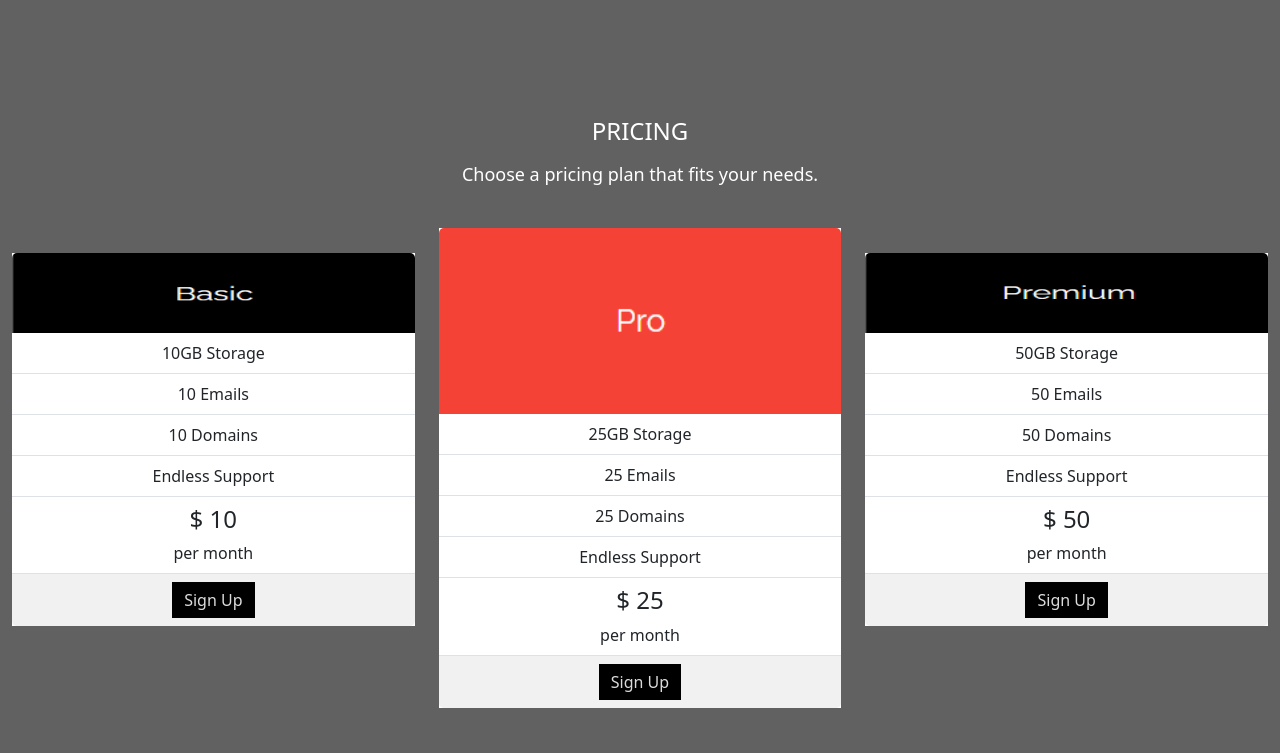
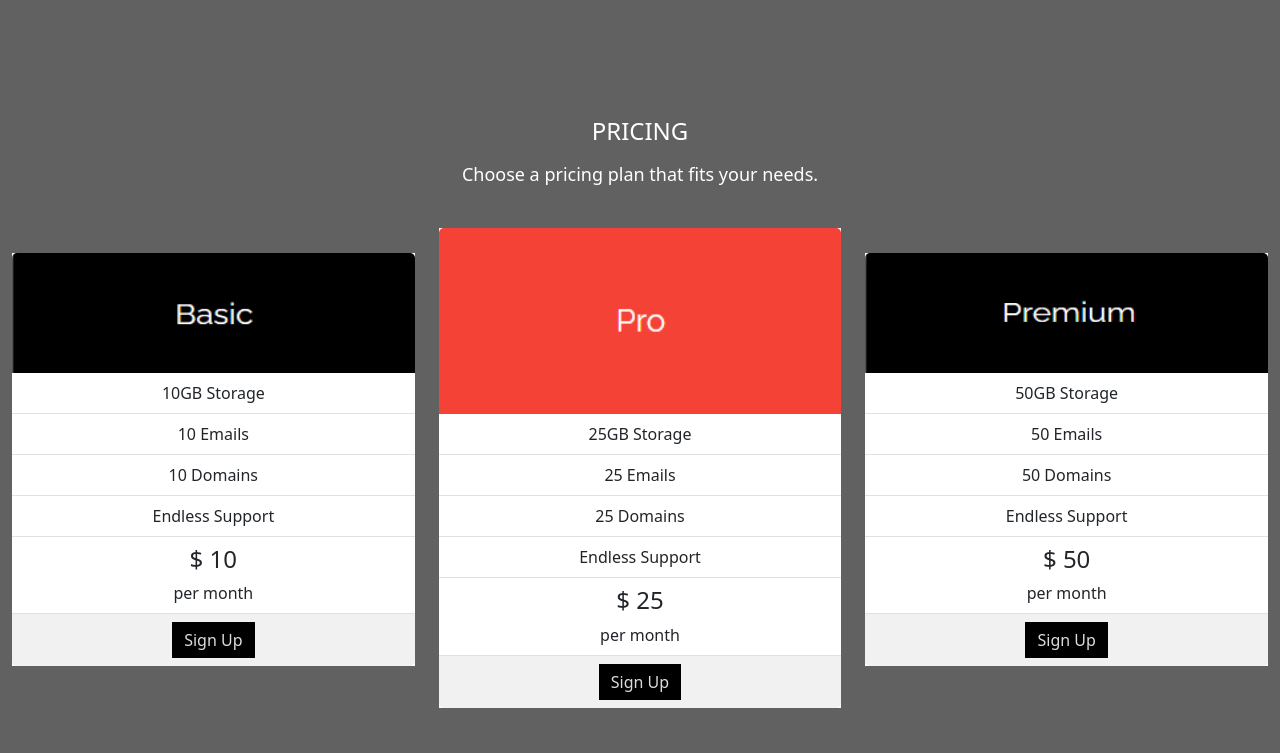
Before and after one commit to yassinrady/company-project, a plain HTML site: page index.html in a window 1280 px wide. Shown: the part 3868-4621 px from the top of the page. Drawn offline with Linux system fonts and the light colour scheme.

Commit message:
Update style.css

```diff
--- a/css/style.css
+++ b/css/style.css
@@ -308,7 +308,5 @@ input{
 }
 .container3 img{
     width: 90%;
+    height: auto;
 }
-.img-c{
-    height: 80px!important;
-}
```
